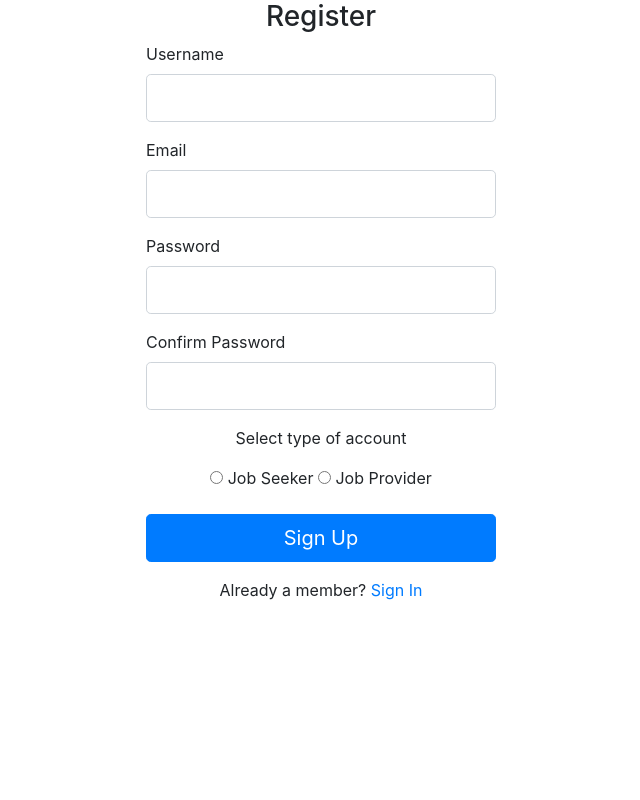
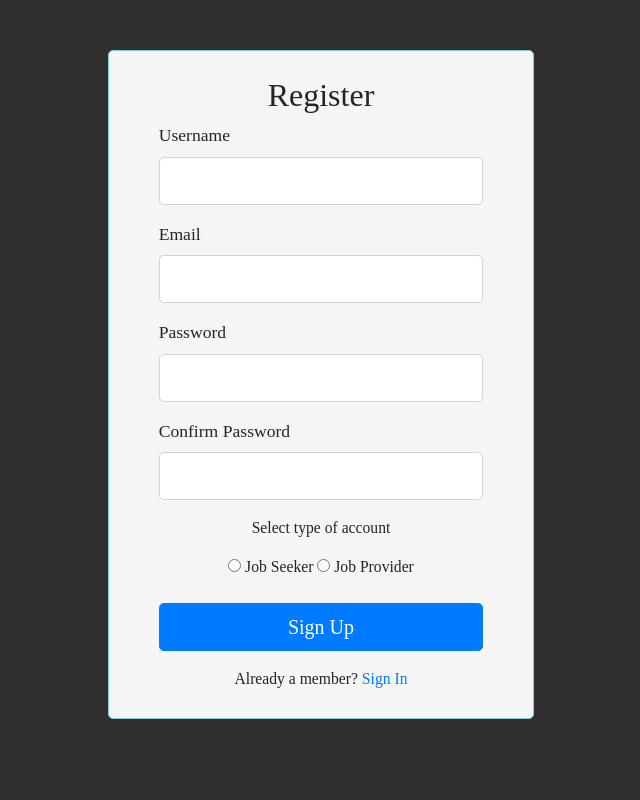
Before and after one commit to Sanilblank/Job_portal, a PHP site: page /signup.php in a window 1280 px wide. Shown: the whole page, without its empty margins (319-959 px from the left). Run offline with PHP 8.4, Linux system fonts and the light colour scheme.

Commit message:
signup page design

```diff
--- a/signup.php
+++ b/signup.php
@@ -14,7 +14,12 @@
         <div class="row">
             <div class="col-md-4 offset-md-4 form-div">
                 <form action="signup.php" method="POST">
-                    <h3 class="text-center">Register</h3>
+                    <h2 class="text-center">Register</h2>
+                    <!-- <div class="alert alert-danger">
+                        <span class="closebtn" onclick="this.parentElement.style.display='none';">&times;</span>
+                        This is an alert box.
+                    </div> -->
+
                     <div class="form-group">
                         <label for="username">Username</label>
                         <input type="text" name="username" class="form-control form-control-lg">
@@ -33,7 +38,7 @@
                     </div>
                     <div class="form-group">
                         <p class="text-center">Select type of account</p>
-                        <div class="text-center">
+                        <div class="text-center radio">
                             <input type="radio" id="seeker" name="job" value="seeker">
                             <label for="seeker">Job Seeker</label>
                             <input type="radio" id="provider" name="job" value="provider">
--- /dev/null
+++ b/style.css
@@ -0,0 +1,49 @@
+/* Import Google fonts */
+@import url("https://fonts.googleapis.com/css2?family=Lora&display=swap");
+
+body {
+  background: rgb(48, 46, 46);
+}
+
+.container {
+  max-width: 1500px;
+}
+
+.form-div {
+  background: whitesmoke;
+  margin: 50px auto 50px;
+  padding: 25px 50px 10px 50px;
+  border: 1px solid #80ced7;
+  border-radius: 5px;
+  font-size: 1.1em;
+  font-family: "Lora&display=swap", serif;
+}
+
+.form-control:focus {
+  box-shadow: none;
+}
+
+form p {
+  font-size: 0.89em;
+}
+
+.radio {
+  font-size: 0.89em;
+}
+
+/* The close button */
+.closebtn {
+  margin-left: 15px;
+  color: whitesmoke;
+  font-weight: bold;
+  float: right;
+  font-size: 22px;
+  line-height: 20px;
+  cursor: pointer;
+  transition: 0.3s;
+}
+
+/* When moving the mouse over the close button */
+.closebtn:hover {
+  color: black;
+}
```
